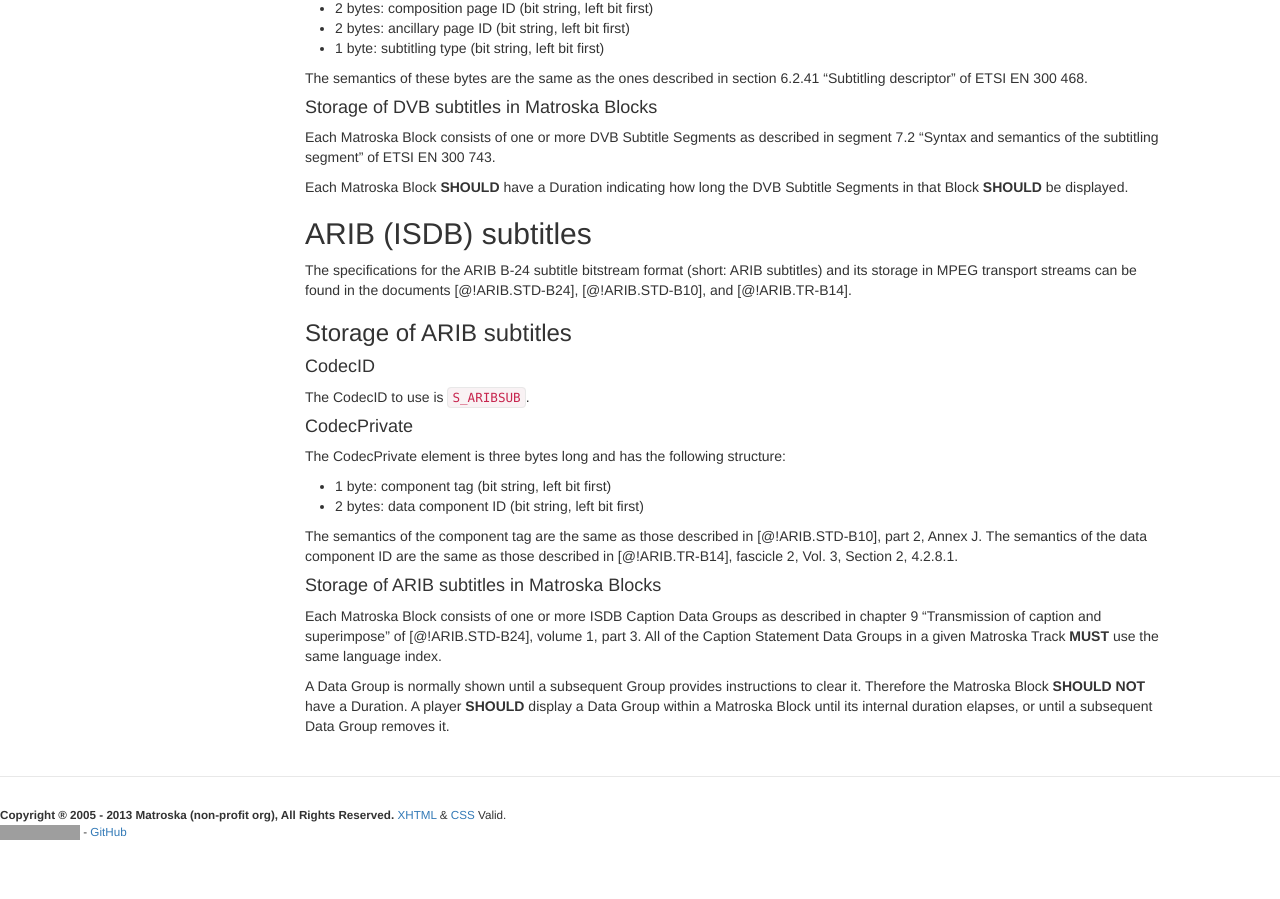
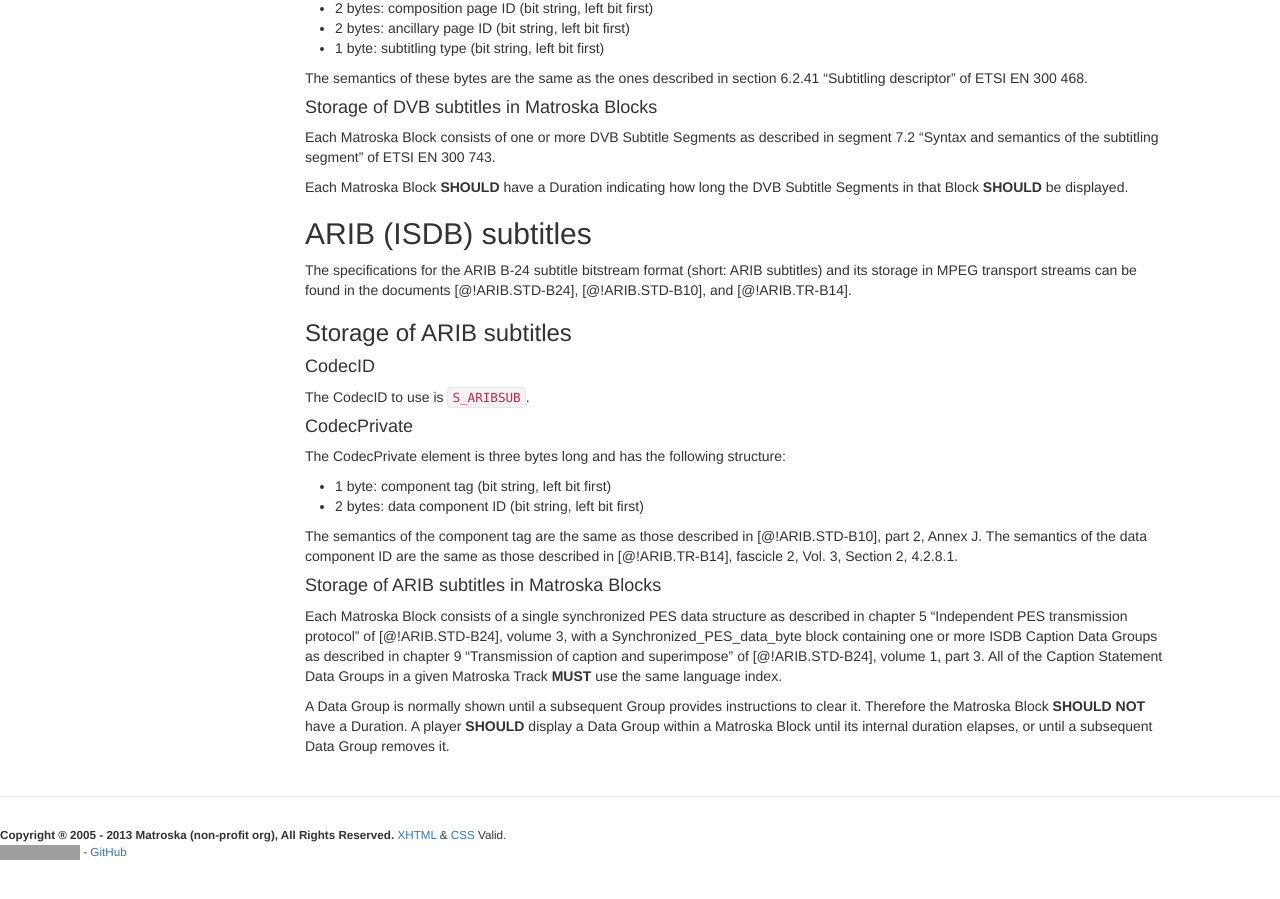
Before and after one commit to ietf-wg-cellar/matroska-specification, a Jekyll site: the page built from subtitles.md, in a window 1280 px wide and 900 px high, scrolled down 10739 px. Built offline with Jekyll 4.4.1, drawn with Linux system fonts in a browser that asks for light colours; our own code applies the rules of GitHub Pages for plain Markdown files; grey boxes are pictures that could not be loaded.

Commit message:
Clarify PES header presence in ARIB caption packets

```diff
--- a/subtitles.md
+++ b/subtitles.md
@@ -701,7 +701,9 @@ The semantics of the data component ID are the same as those described in [@!ARI
 
 #### Storage of ARIB subtitles in Matroska Blocks
 
-Each Matroska Block consists of one or more ISDB Caption Data Groups as described
+Each Matroska Block consists of a single synchronized PES data structure as described in
+chapter 5 "Independent PES transmission protocol" of [@!ARIB.STD-B24], volume 3, with a
+Synchronized_PES_data_byte block containing one or more ISDB Caption Data Groups as described
 in chapter 9 "Transmission of caption and superimpose" of [@!ARIB.STD-B24], volume 1, part 3.
 All of the Caption Statement Data Groups in a given Matroska Track **MUST** use the same language index.
 
```
